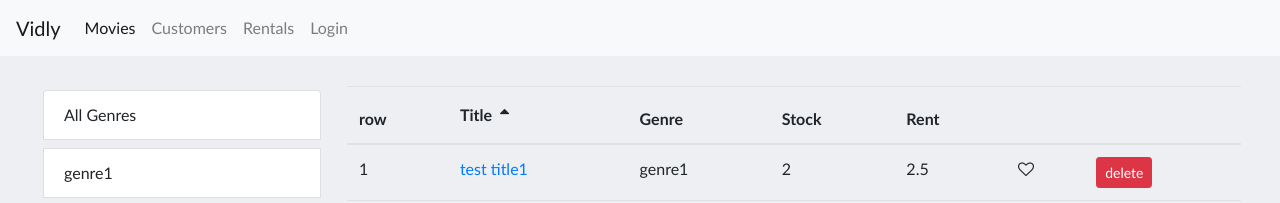
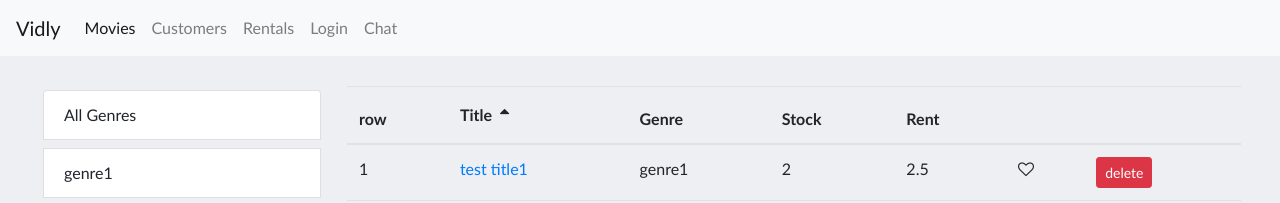
Before and after one commit to smzerehpoush/react-app, a React (Create React App) app: page /movies in a window 1280 px wide. Shown: the top 203 px of the page. Built offline with nearby package versions, Linux system fonts and the light colour scheme.

Commit message:
add new route : chat and add it to items

```diff
--- a/src/components/vidly.jsx
+++ b/src/components/vidly.jsx
@@ -7,6 +7,7 @@ import Rentals from "./rentals.";
 import MovieForm from "./movieForm";
 import NotFound from "./notFound";
 import LoginForm from "./loginForm";
+import Chat from './chat';
 
 class Vidly extends Component {
   state = {};
@@ -18,7 +19,8 @@ class Vidly extends Component {
       { _id: 1, name: "Movies", path: "/movies" },
       { _id: 2, name: "Customers", path: "/customers" },
       { _id: 3, name: "Rentals", path: "/rentals" },
-      { _id: 4, name: "Login", path: "/login" }
+      { _id: 4, name: "Login", path: "/login" },
+      { _id: 5, name: "Chat", path: "/chat" }
     ];
     const { activeItem } = this.state;
     return (
@@ -36,6 +38,7 @@ class Vidly extends Component {
             <Route path="/customers" component={Customers} />
             <Route path="/rentals" component={Rentals} />
             <Route path="/not-found" component={NotFound} />
+            <Route path="/chat" component={Chat} />
             <Redirect from="/" exact to="/movies" />
             <Redirect to="/not-found" />
           </Switch>
```
